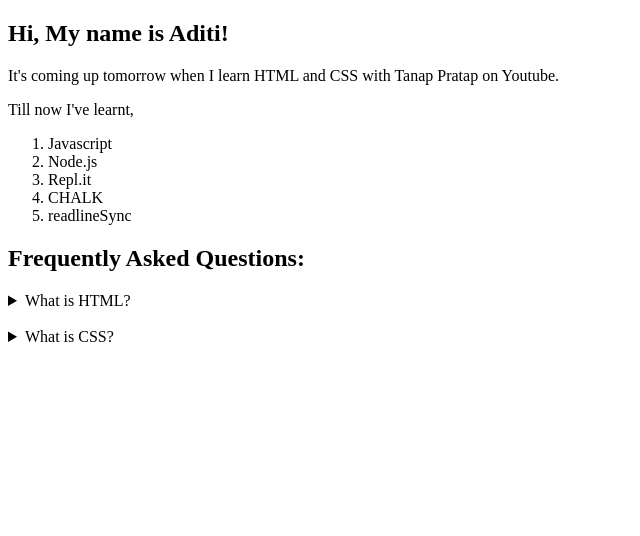
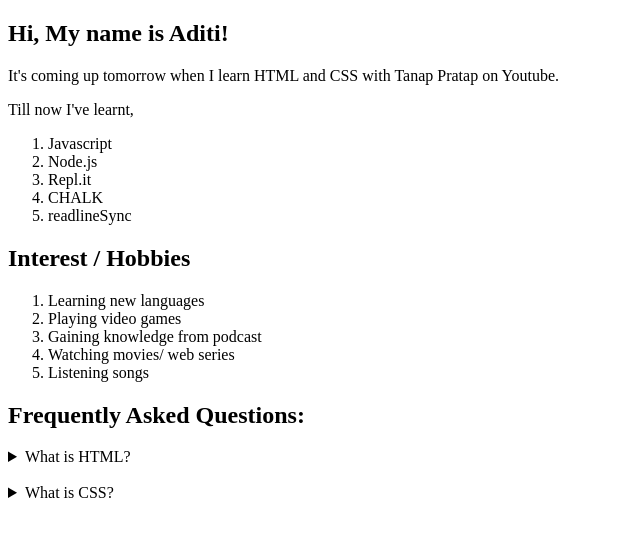
Before and after one commit to aditiras/aditirastogi-portfolio, a plain HTML site: page index.html in a window 1280 px wide. Shown: the whole page, without its empty margins (0-640 px from the left). Drawn offline with Linux system fonts and the light colour scheme.

Commit message:
update index

```diff
--- a/index.html
+++ b/index.html
@@ -24,6 +24,17 @@
         </p>
     </p>
     <div>
+        <h2>Interest / Hobbies</h2>
+        <ol>
+            <li>Learning new languages</li>
+            <li>Playing video games</li>
+            <li>Gaining knowledge from podcast</li>
+            <li>Watching movies/ web series</li>
+            <li>Listening songs</li>
+        </ol>
+    </div>
+
+    <div>
         <section>
             <h2>Frequently Asked Questions:</h2>
             <details>
```
